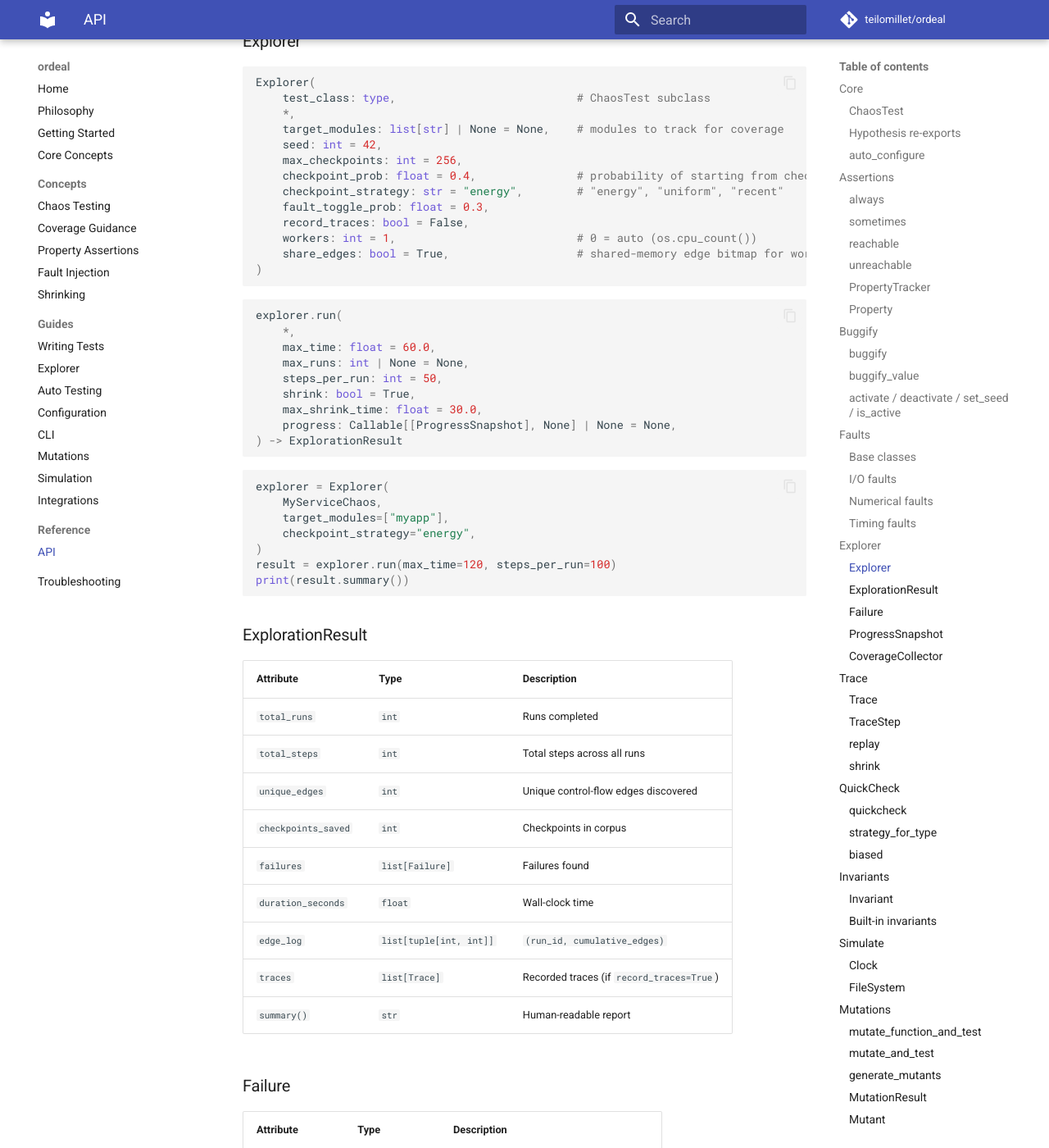
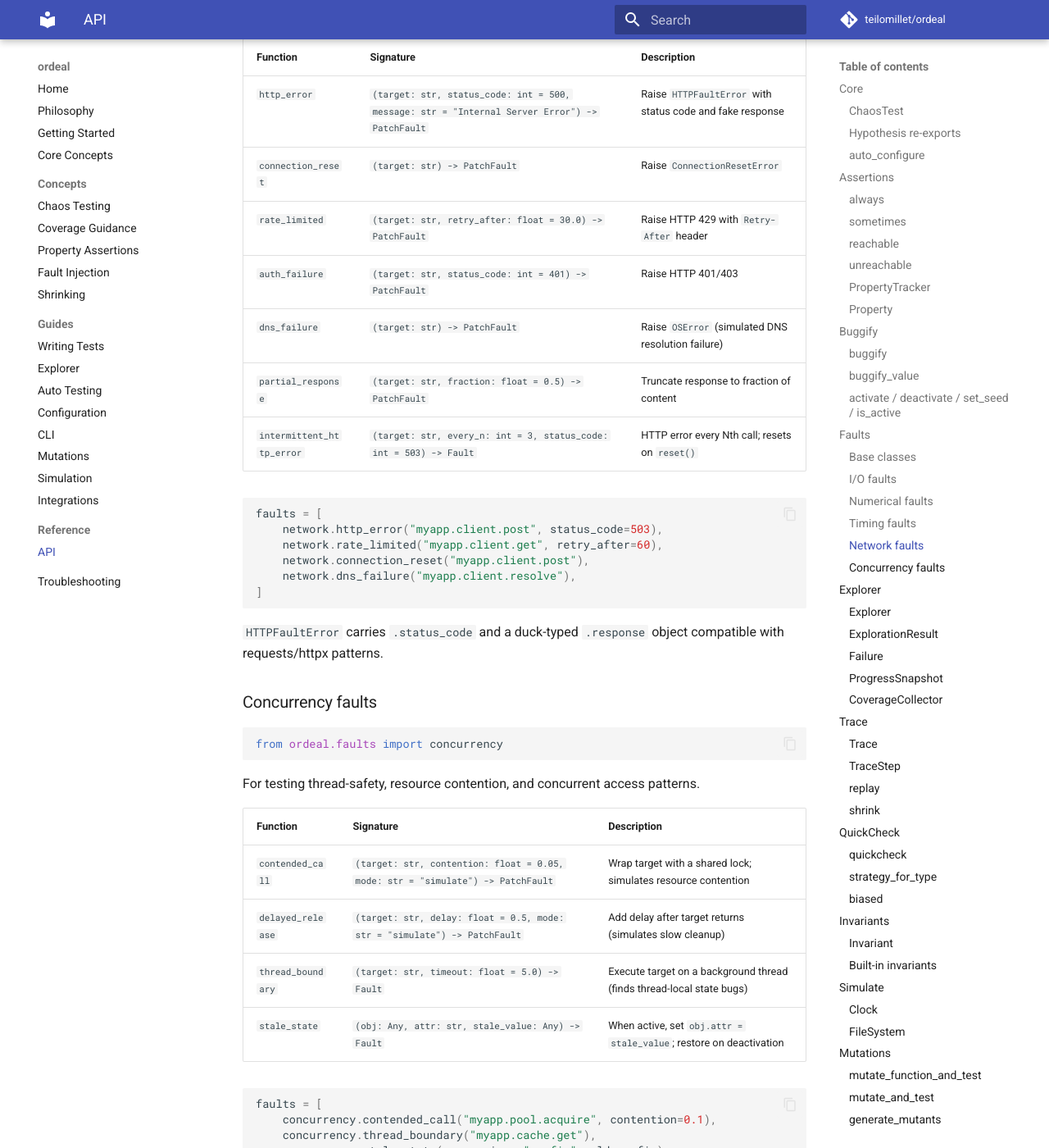
Before and after one commit to teilomillet/ordeal, an MkDocs documentation site: the page built from docs/reference/api.md, in a window 1280 px wide and 1400 px high, scrolled down 8577 px. Shown: the whole window at 82% size. Built offline with MkDocs 1.6.1 and Material for MkDocs 9.7.7, drawn with Linux system fonts in a browser that asks for light colours; comment, search, counter and statistics services are not loaded; some of the changed text lies outside the part shown.

Commit message:
docs: document network/concurrency faults and Pydantic strategy support
- API reference: full signatures for 7 network faults (http_error,
  connection_reset, rate_limited, auth_failure, dns_failure,
  partial_response, intermittent_http_error) and 4 concurrency faults
  (contended_call, delayed_release, thread_boundary, stale_state)
- API reference: strategy_for_type now documents Pydantic BaseModel
  support with constraint handling (ge/le/gt/lt, min/max_length)
- README: fault library section expanded with network + concurrency
- README: architecture updated (faults/ now lists 5 modules)
- Index: capability table adds network and concurrency fault rows
- CHANGELOG: v0.1.18 entry

Co-Authored-By: Claude Opus 4.6 (1M context) <noreply@anthropic.com>

````diff
--- a/docs/reference/api.md
+++ b/docs/reference/api.md
@@ -345,6 +345,58 @@ faults = [
 ]
 ```
 
+### Network faults
+
+```python
+from ordeal.faults import network
+```
+
+For any code making HTTP/API calls. Simulates real-world network failures without requiring network access.
+
+| Function | Signature | Description |
+|---|---|---|
+| `http_error` | `(target: str, status_code: int = 500, message: str = "Internal Server Error") -> PatchFault` | Raise `HTTPFaultError` with status code and fake response |
+| `connection_reset` | `(target: str) -> PatchFault` | Raise `ConnectionResetError` |
+| `rate_limited` | `(target: str, retry_after: float = 30.0) -> PatchFault` | Raise HTTP 429 with `Retry-After` header |
+| `auth_failure` | `(target: str, status_code: int = 401) -> PatchFault` | Raise HTTP 401/403 |
+| `dns_failure` | `(target: str) -> PatchFault` | Raise `OSError` (simulated DNS resolution failure) |
+| `partial_response` | `(target: str, fraction: float = 0.5) -> PatchFault` | Truncate response to fraction of content |
+| `intermittent_http_error` | `(target: str, every_n: int = 3, status_code: int = 503) -> Fault` | HTTP error every Nth call; resets on `reset()` |
+
+```python
+faults = [
+    network.http_error("myapp.client.post", status_code=503),
+    network.rate_limited("myapp.client.get", retry_after=60),
+    network.connection_reset("myapp.client.post"),
+    network.dns_failure("myapp.client.resolve"),
+]
+```
+
+`HTTPFaultError` carries `.status_code` and a duck-typed `.response` object compatible with requests/httpx patterns.
+
+### Concurrency faults
+
+```python
+from ordeal.faults import concurrency
+```
+
+For testing thread-safety, resource contention, and concurrent access patterns.
+
+| Function | Signature | Description |
+|---|---|---|
+| `contended_call` | `(target: str, contention: float = 0.05, mode: str = "simulate") -> PatchFault` | Wrap target with a shared lock; simulates resource contention |
+| `delayed_release` | `(target: str, delay: float = 0.5, mode: str = "simulate") -> PatchFault` | Add delay after target returns (simulates slow cleanup) |
+| `thread_boundary` | `(target: str, timeout: float = 5.0) -> Fault` | Execute target on a background thread (finds thread-local state bugs) |
+| `stale_state` | `(obj: Any, attr: str, stale_value: Any) -> Fault` | When active, set `obj.attr = stale_value`; restore on deactivation |
+
+```python
+faults = [
+    concurrency.contended_call("myapp.pool.acquire", contention=0.1),
+    concurrency.thread_boundary("myapp.cache.get"),
+    concurrency.stale_state(my_service, "config", old_config),
+]
+```
+
 ---
 
 ## Explorer
@@ -537,7 +589,7 @@ Decorator. Infers strategies from type hints, runs as property test with `max_ex
 strategy_for_type(tp: type, *, _depth: int = 0) -> st.SearchStrategy
 ```
 
-Derive a boundary-biased strategy from a type hint. Handles: `int`, `float`, `str`, `bool`, `bytes`, `None`, `list[T]`, `dict[K, V]`, `tuple`, `set`, `Union`, `Optional`, `dataclass`. Recursion depth limited to 5.
+Derive a boundary-biased strategy from a type hint. Handles: `int`, `float`, `str`, `bool`, `bytes`, `None`, `list[T]`, `dict[K, V]`, `tuple`, `set`, `Union`, `Optional`, `dataclass`, and **Pydantic `BaseModel`** (v2+ — derives strategies from `model_fields` with constraint support: `ge`/`le`/`gt`/`lt`, `min_length`/`max_length`). Recursion depth limited to 5.
 
 ### biased
 
````
Also changed, not shown: CHANGELOG.md (+6 -0 lines), README.md (+13 -2 lines), docs/index.md (+2 -0 lines).
